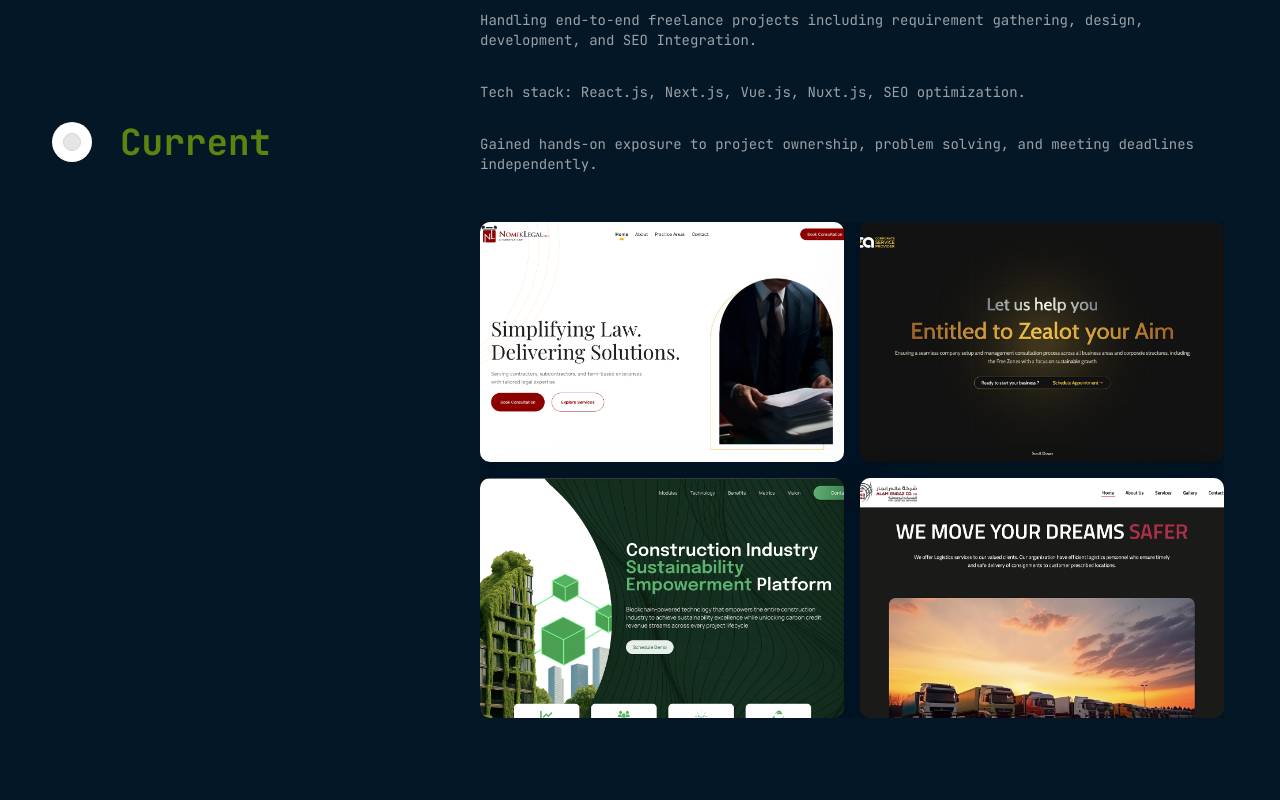
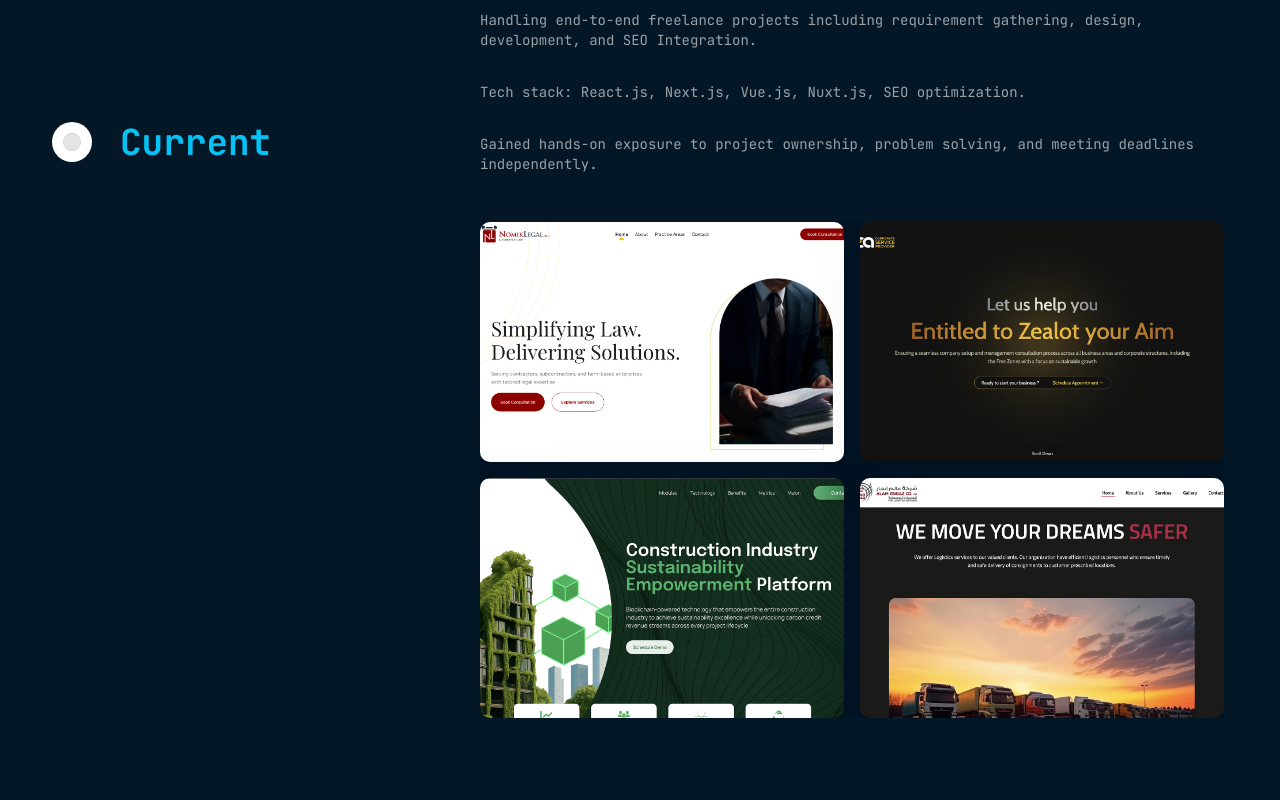
Before and after one commit to an-agha/anagha-portfolio, a Next.js app: page / in a window 1280 px wide. Shown: the part 3020-3820 px from the top of the page. Built offline with nearby package versions, Linux system fonts and the light colour scheme.

Commit message:
color change

```diff
--- a/components/ui/timeline.tsx
+++ b/components/ui/timeline.tsx
@@ -57,7 +57,7 @@ export const Timeline = ({ data }: { data: TimelineEntry[] }) => {
               <div className="h-10 absolute left-3 md:left-3 w-10 rounded-full bg-white dark:bg-black flex items-center justify-center">
                 <div className="h-4 w-4 rounded-full bg-neutral-200 dark:bg-neutral-800 border border-neutral-300 dark:border-neutral-700 p-2" />
               </div>
-              <h3 className="hidden md:block text-xl md:pl-20 md:text-4xl font-bold text-secondary/60 dark:text-neutral-500 ">
+              <h3 className="hidden md:block text-xl md:pl-20 md:text-4xl font-bold text-accent dark:text-neutral-500 ">
                 {item.title}
               </h3>
             </div>
```
